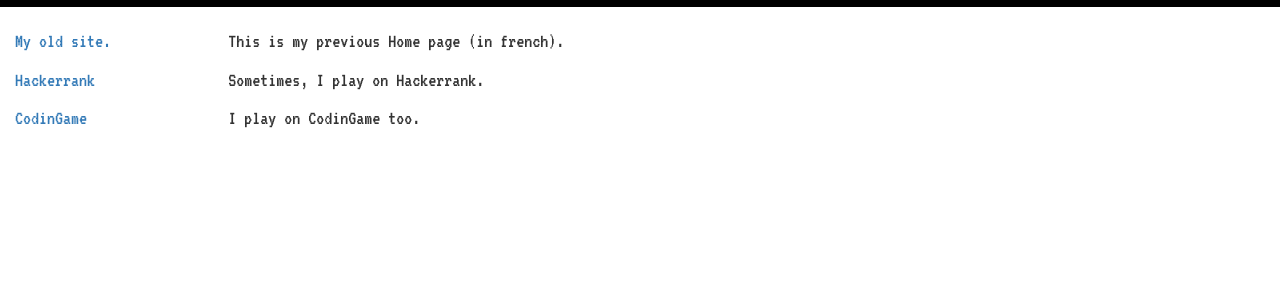
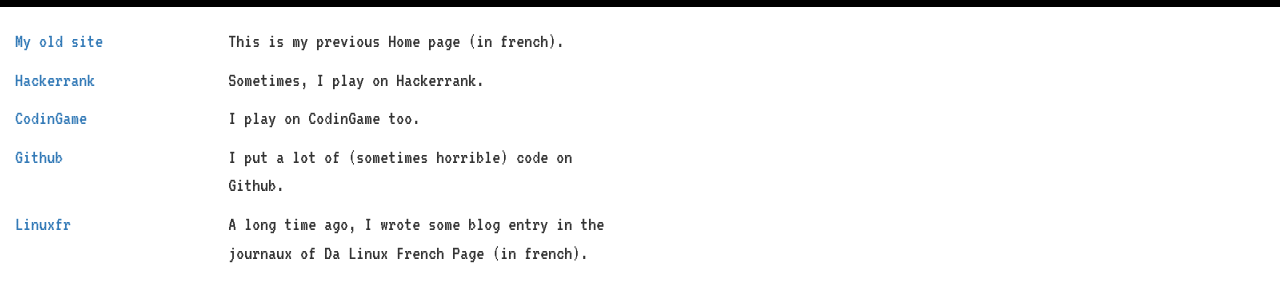
Before and after one commit to neriki/neriki.github.io, a plain HTML site: page index.html in a window 1280 px wide. Shown: the part 80-382 px from the top of the page. Drawn offline with nearby package versions, Linux system fonts and the light colour scheme.

Commit message:
adding some links

```diff
--- a/index.html
+++ b/index.html
@@ -19,7 +19,7 @@
   <div id="header"><p>Neriki<span class="blink">_</span></p></div>
  </div>
  <div class="row">
-  <div class="col-xs-6 col-sm-4 col-md-2"><p><a href="http://neriki.free.fr/">My old site.</a></p></div>
+  <div class="col-xs-6 col-sm-4 col-md-2"><p><a href="http://neriki.free.fr/">My old site</a></p></div>
   <div class="col-xs-6 col-sm-4 sol-md-6"><p>This is my previous Home page (in french).</p></div>
  </div>
  <div class="row">
@@ -30,6 +30,14 @@
   <div class="col-xs-6 col-sm-4 col-md-2"><p><a href="https://www.codingame.com/profile/75b4af0b161442ca62c82d93a803dbc4540079">CodinGame</a></p></div>
   <div class="col-xs-6 col-sm-4 sol-md-6"><p>I play on CodinGame too.</p></div>
  </div>
+<div class="row">
+  <div class="col-xs-6 col-sm-4 col-md-2"><p><a href="https://github.com/neriki">Github</a></p></div>
+  <div class="col-xs-6 col-sm-4 sol-md-6"><p>I put a lot of (sometimes horrible) code on Github.</p></div>
+ </div>
+<div class="row">
+  <div class="col-xs-6 col-sm-4 col-md-2"><p><a href="https://linuxfr.org/users/neriki">Linuxfr</a></p></div>
+  <div class="col-xs-6 col-sm-4 sol-md-6"><p>A long time ago, I wrote some blog entry in the journaux of Da Linux French Page (in french).</p></div>
+ </div>
 </div>
   </body>
 </html>
```
